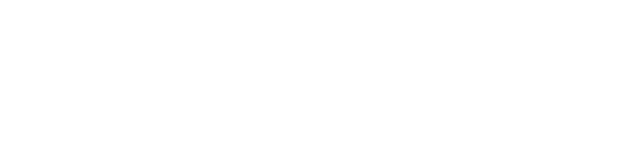
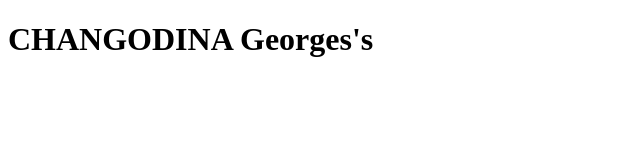
Before and after one commit to alessiaassogba1-hue/mon-cv2, a plain HTML site: page index.html in a window 1280 px wide. Shown: the whole page, without its empty margins (0-640 px from the left). Drawn offline with Linux system fonts and the light colour scheme.

Commit message:
mise en place du section titre

```diff
--- a/index.html
+++ b/index.html
@@ -7,6 +7,6 @@
     <link rel="stylesheet" href="style.css">
 </head>
 <body>
-
+    <h1>CHANGODINA Georges's</h1>
 </body>
 </html>
```
